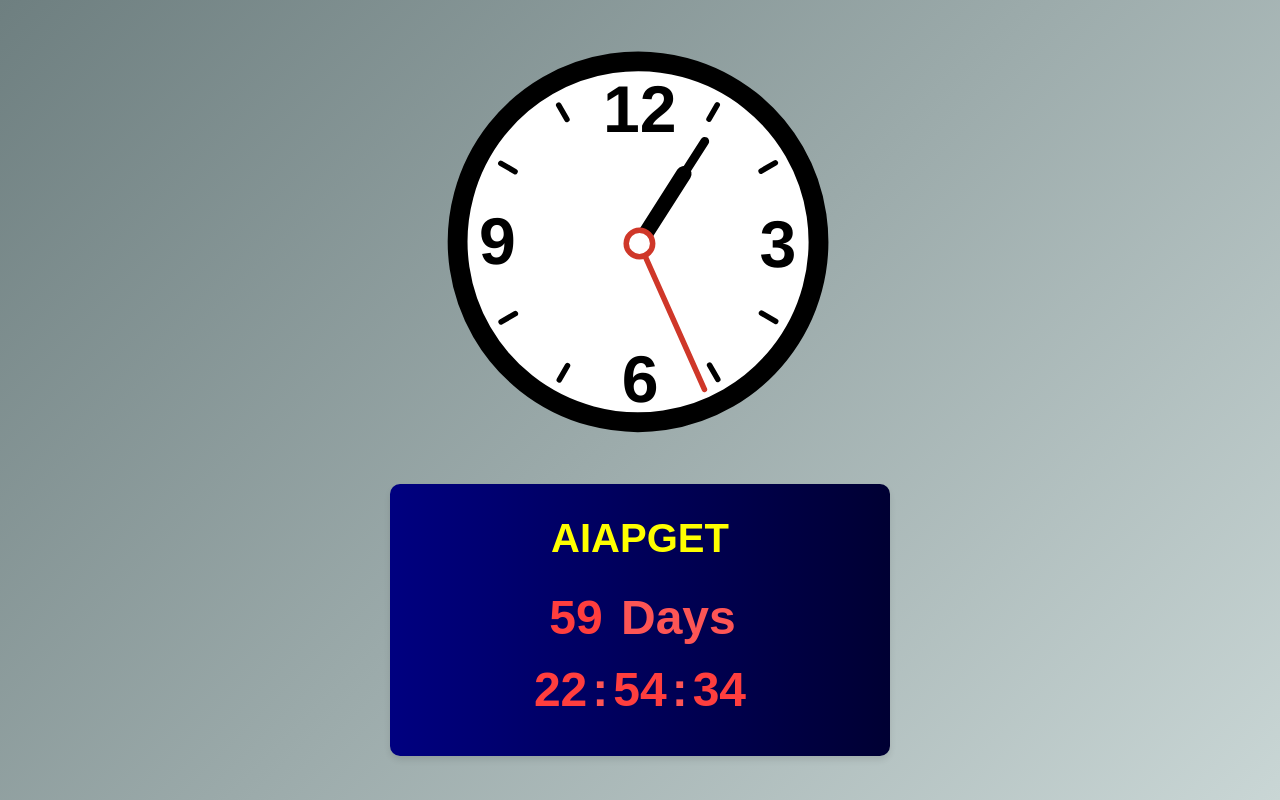
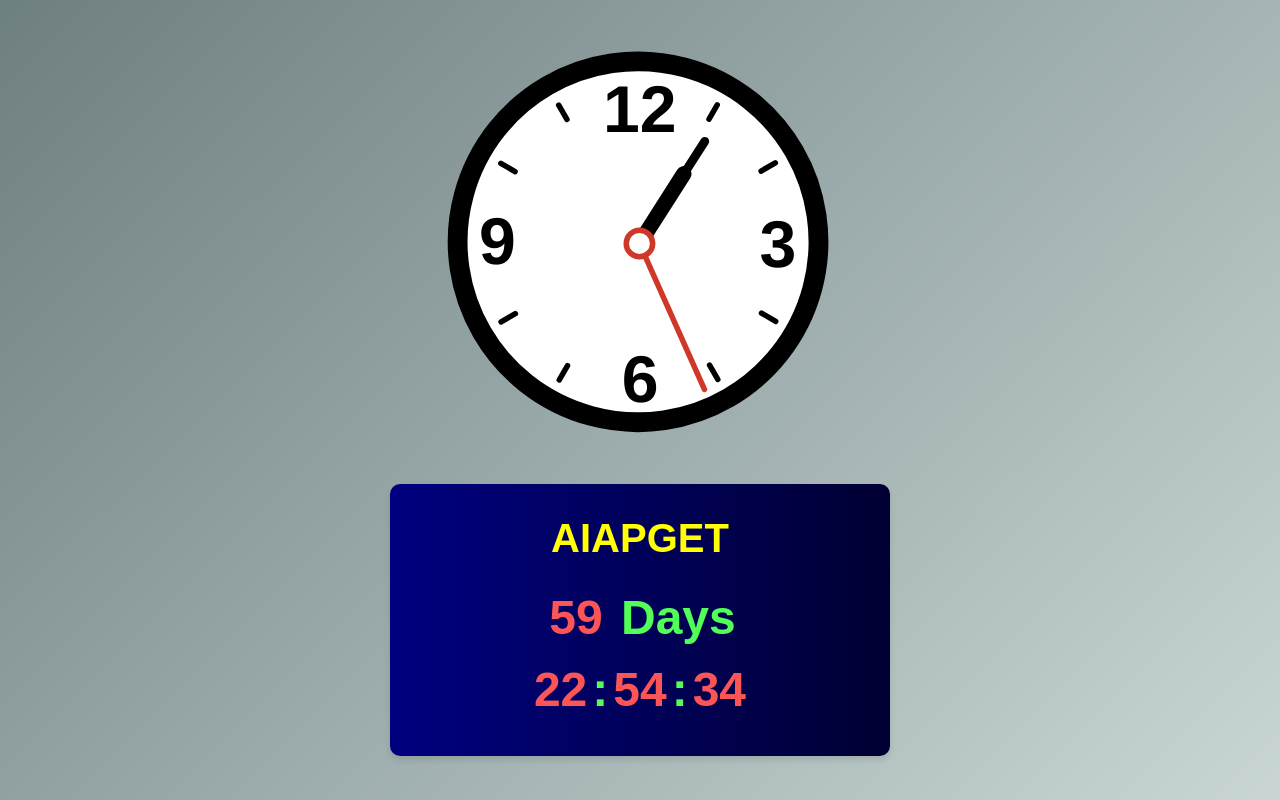
Before and after one commit to Shivhari-Gadekar/clock, a plain HTML site: page index.html in a window 1280 px wide. Drawn offline with nearby package versions, Linux system fonts and the light colour scheme.

Commit message:
Update index.html

```diff
--- a/index.html
+++ b/index.html
@@ -18,7 +18,7 @@
       height: 100vh;
       margin: 0;
       background: linear-gradient(135deg, #6e7f80, #c9d6d5);
-      color: #fd5555;
+      color: #51ff56;
     }
     .container {
       width: 100%;
@@ -51,7 +51,7 @@
     }
     .countdown span {
       font-size: 3rem;
-      color: #ff3e3e;
+      color: #fd5555;
       margin: 5px;
     }
   </style>
```
